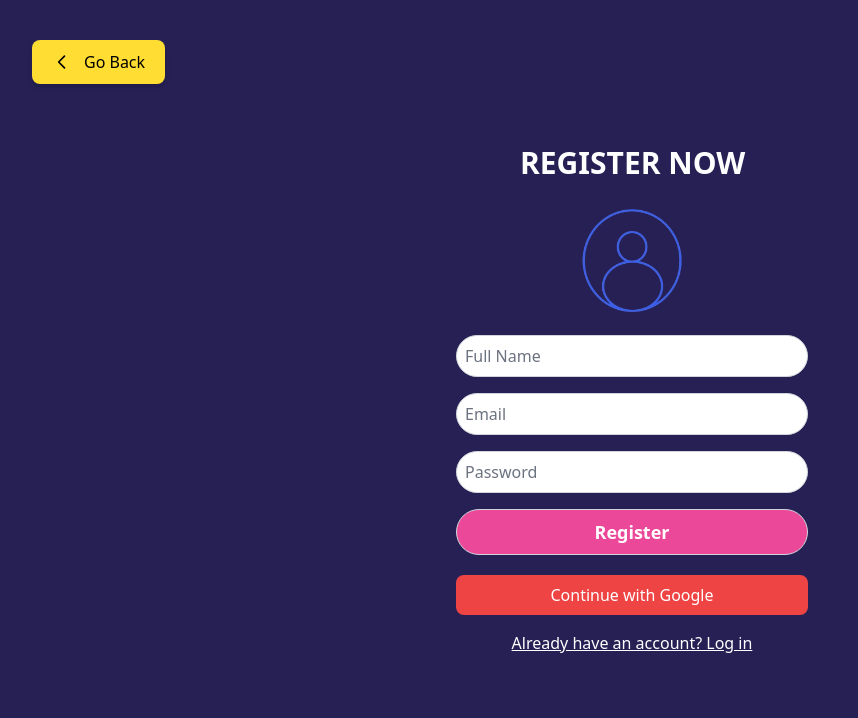
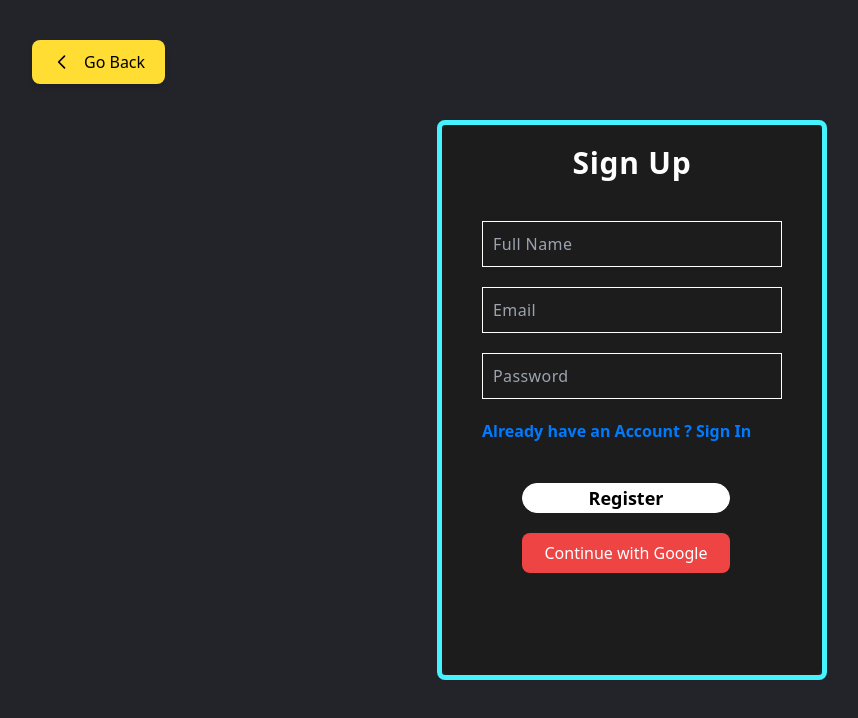
Before and after one commit to AbsarAhmed1999/ecommerce, a Next.js app: page /register in a window 1280 px wide. Shown: the top 718 px of the page, without its empty margins (8-866 px from the left). Built offline with nearby package versions, Linux system fonts and the light colour scheme.

Commit message:
Login and register UI changed . profileDropdown changed.

```diff
--- a/package.json
+++ b/package.json
@@ -27,7 +27,7 @@
     "nodemailer": "^6.9.14",
     "react": "^18",
     "react-dom": "^18",
-    "react-icons": "^5.2.1",
+    "react-icons": "^5.3.0",
     "react-intersection-observer": "^9.13.0",
     "react-redux": "^9.1.2",
     "react-toastify": "^10.0.5",
--- a/src/Components/BackButton/BackButton.tsx
+++ b/src/Components/BackButton/BackButton.tsx
@@ -2,21 +2,17 @@ import React from "react";
 import { useRouter } from "next/navigation"; // Assuming you are using Next.js
 import "./backbutton.css"; // If you have additional custom styles
 
-const BackButton = ({
-  className = "mb-4 absolute top-10 left-10",
-  children = "Back",
-  push = "/",
-}) => {
+const BackButton = ({ children = "Back" }) => {
   const router = useRouter();
 
   const handleClick = () => {
-    router.back();
+    router.push("/");
   };
 
   return (
     <button
       onClick={handleClick}
-      className={`flex items-center px-5 py-2.5 text-black rounded-lg shadow-md hover:opacity-90 transition-opacity duration-300 ${className}`}
+      className={`flex absolute top-10 left-10 items-center px-5 py-2.5 text-black rounded-lg shadow-md hover:opacity-90 transition-opacity duration-300 `}
       aria-label="Go back"
       style={{
         backgroundColor: "rgba(255, 221, 51, 1)",
--- a/src/Components/HeroSection/HeroSection.tsx
+++ b/src/Components/HeroSection/HeroSection.tsx
@@ -33,7 +33,7 @@ export default function HeroSection() {
             variants={variants}
             className="text-3xl sm:text-4xl md:text-5xl lg:text-6xl font-bold mb-6 text-center"
           >
-            Your Best Ecommerce Website
+            Absar Ecommerce Website
           </motion.h1>
 
           <Link href="/login" legacyBehavior>
--- /dev/null
+++ b/src/app/forgot-password/forgot.css
@@ -0,0 +1,35 @@
+.backgroundContainer {
+  display: flex;
+  justify-content: center;
+  align-items: center;
+  min-height: 100vh;
+  background-color: #23242a;
+}
+
+.form-container {
+  position: relative;
+  width: 380px; /* Keep this consistent with other forms */
+  min-height: 420px; /* Match the minimum height with the login form */
+  background-color: #1c1c1c;
+  border-radius: 8px;
+  padding: 2rem; /* Add padding for spacing */
+  box-shadow: 0 4px 20px rgba(0, 0, 0, 0.1); /* Add a slight shadow for depth */
+  z-index: 2;
+}
+
+.form-input {
+  width: 100%; /* Full width */
+  padding: 10px;
+  border: 1px solid white;
+  background: transparent;
+  color: white; /* Make text color white for better readability */
+  transition: background-color 0.3s ease, border 0.3s ease;
+  border-radius: 5px; /* Add some border radius */
+}
+
+.form-input:focus {
+  background: white; /* White background on focus */
+  border: 1px solid #45f3ff; /* Highlight border */
+  color: black; /* Change text color to black */
+  outline: none; /* Remove default outline */
+}
--- a/src/app/login/login.css
+++ b/src/app/login/login.css
@@ -1,3 +1,67 @@
+.backgroundContainer {
+  display: flex;
+  justify-content: center;
+  align-items: center;
+  min-height: 100vh;
+  background-color: #23242a;
+}
+
+.form-container {
+  position: relative;
+  width: 380px;
+  min-height: 550px;
+  background-color: #1c1c1c;
+  border-radius: 8px;
+  /* overflow: hidden; */
+  z-index: 2; /* Ensure the container is above the pseudo-element */
+}
+
+.error-message {
+  color: red;
+}
+
+/* Solid border effect using ::before */
+.form-container::before {
+  content: "";
+  position: absolute;
+  top: -5px; /* Adjust based on desired border width */
+  left: -5px; /* Adjust based on desired border width */
+  width: calc(100% + 10px); /* Adjust based on desired border width */
+  height: calc(100% + 10px); /* Adjust based on desired border width */
+  border-radius: 8px; /* Match the border radius of the form container */
+  border: 5px solid #45f3ff; /* Set the border color and width */
+  z-index: -1; /* Ensure the pseudo-element is behind the form container */
+}
+
+/* Style for the input fields */
+.form-input {
+  border: 1px solid white; /* Thin white border initially */
+  padding: 10px; /* Adjust padding as needed */
+  background: transparent; /* Transparent background initially */
+  color: black; /* Text color */
+  transition: background-color 0.3s ease, border 0.3s ease; /* Smooth transition */
+  box-sizing: border-box; /* Ensure padding and border are included in the width and height */
+}
+
+/* Focus state for the input fields */
+.form-input:focus {
+  background: white; /* White background on focus */
+  border: 1px solid white; /* Maintain or adjust border if needed */
+  color: black; /* Ensure text color is readable against the white background */
+  outline: none; /* Remove default browser outline */
+}
+
+.link {
+  color: #007bff; /* Link color */
+  text-decoration: none; /* Remove underline */
+  font-weight: bold; /* Bold text */
+}
+
+.link:hover {
+  color: #0056b3; /* Darker shade on hover */
+  text-decoration: underline; /* Underline on hover */
+}
+
 /* Custom styling for SweetAlert2 popup */
 .custom-swal-popup {
   background-color: #ffffff; /* White background for clean look */
@@ -47,150 +111,3 @@
   font-size: 1rem; /* Standard font size for content */
   color: #856404; /* Medium dark color for text */
 }
-/* Global styles for the container */
-#container {
-  position: relative;
-  background-color: #262054;
-  min-height: 100vh;
-  display: flex;
-  align-items: center;
-  justify-content: center;
-  overflow: hidden; /* Ensure circles don't overflow */
-}
-
-/* Hide circles on mobile and tablet screens */
-@media (max-width: 1024px) {
-  .circles-container {
-    display: none;
-  }
-}
-
-/* Show circles on larger screens */
-@media (min-width: 1025px) {
-  .circles-container {
-    position: absolute;
-    top: 50%;
-    left: 50%;
-    transform: translate(-50%, -50%);
-    display: flex;
-    flex-direction: column;
-    align-items: center;
-    gap: 20px;
-  }
-
-  .circle {
-    position: absolute;
-    border-radius: 50%;
-  }
-
-  .gradient1 {
-    width: 100px;
-    height: 100px;
-    background: linear-gradient(135deg, #ff7e5f, #feb47b);
-    box-shadow: 0 0 15px rgba(255, 165, 0, 0.6), 0 0 30px rgba(255, 165, 0, 0.4),
-      0 0 60px rgba(255, 165, 0, 0.2);
-  }
-
-  .gradient2 {
-    width: 80px;
-    height: 80px;
-    background: linear-gradient(135deg, #00aaff, #004e92);
-    box-shadow: 0 0 15px rgba(0, 170, 255, 0.6), 0 0 30px rgba(0, 170, 255, 0.4),
-      0 0 60px rgba(0, 170, 255, 0.2);
-  }
-
-  .gradient3 {
-    width: 120px;
-    height: 120px;
-    background: linear-gradient(135deg, #7f00ff, #e100ff);
-  }
-}
-
-/* Line image */
-.line-image {
-  position: absolute;
-  right: 0;
-  bottom: 0;
-}
-
-.line-image img {
-  width: auto;
-  height: 100px;
-}
-
-/* Form container */
-.form-container {
-  position: relative;
-  background-color: #262054;
-  padding: 20px;
-  border-radius: 10px;
-  width: 100%;
-  max-width: 400px;
-  z-index: 1; /* Ensure form is above other elements */
-}
-
-/* Title and logo */
-.login-title {
-  color: white;
-  font-size: 24px;
-  margin-bottom: 10px;
-}
-
-.login-logo {
-  width: 100px;
-  margin: 0 auto;
-  display: block;
-}
-
-/* Form inputs */
-.form-group {
-  margin-bottom: 15px;
-}
-
-.form-input {
-  width: 100%;
-  padding: 10px;
-  border: 1px solid white;
-  border-radius: 5px;
-  color: white;
-  background-color: transparent;
-}
-
-.error-message {
-  color: red;
-  font-size: 14px;
-}
-
-/* Buttons */
-.forgot-password-button {
-  color: white;
-  background: transparent;
-  border: none;
-  cursor: pointer;
-  text-decoration: underline;
-  margin-top: 10px;
-}
-
-.submit-button {
-  width: 100%;
-  padding: 10px;
-  background-color: #ff007f;
-  border: none;
-  color: white;
-  border-radius: 5px;
-  cursor: pointer;
-  font-size: 16px;
-  margin-top: 10px;
-}
-
-.submit-button:hover {
-  background-color: #e60073;
-}
-
-.register-link {
-  color: white;
-  text-decoration: underline;
-  display: block;
-  text-align: center;
-  margin-top: 10px;
-}
--- a/src/app/login/page.tsx
+++ b/src/app/login/page.tsx
@@ -9,9 +9,9 @@ import { setUser } from "../redux/slices/User";
 import * as Yup from "yup";
 import { ErrorMessage, Field, Form, Formik, FormikHelpers } from "formik";
 import Swal from "sweetalert2";
-import "./login.css";
 import BackButton from "@/Components/BackButton/BackButton";
 import { useAuthCheck } from "../Auth/useAuthCheck";
+import "./login.css";
 
 interface LoginFormProps {
   onLogin: (email: string, password: string) => void;
@@ -122,41 +122,26 @@ export default function Login() {
   }
 
   return (
-    <div id="container" className="container">
-      <BackButton className="back-button" push="/">
-        Go Back
-      </BackButton>
-
-      {/* Circles container */}
-      <div className="circles-container">
-        <div className="circle gradient1"></div>
-        <div className="circle gradient2"></div>
-        <div className="circle gradient3"></div>
-      </div>
-
-      {/* Line image */}
-      <div className="line-image">
-        <img src="./line.png" alt="Line Decoration" />
-      </div>
-
-      {/* Form container */}
+    <div className="backgroundContainer h-lvh ">
+      <BackButton>Go Back</BackButton>
       <div className="form-container">
-        <h1 className="login-title">LOGIN</h1>
-        <img src="./login-logo.png" className="login-logo" alt="Login Logo" />
         <Formik
           initialValues={initialValues}
           validationSchema={validationSchema}
           onSubmit={handleSubmit}
         >
           {({ isSubmitting }) => (
-            <Form>
+            <Form className="absolute inset-1 p-12 rounded-lg z-20 flex flex-col">
+              <h2 className="text-white font-bold text-3xl text-center tracking-wide">
+                Sign In
+              </h2>
               <div className="form-group">
                 <Field
                   type="email"
                   id="email"
                   name="email"
                   placeholder="email"
-                  className="form-input"
+                  className="form-input relative w-[300px] mt-10 p-1 bg-transparent outline-none shadow-none text-base text-white tracking-wide transition-all duration-500 "
                 />
                 <ErrorMessage
                   name="email"
@@ -170,7 +155,7 @@ export default function Login() {
                   id="password"
                   name="password"
                   placeholder="password"
-                  className="form-input"
+                  className="form-input relative w-[300px] mt-5 p-1 bg-transparent outline-none text-white text-base  tracking-wide transition-all duration-500 "
                 />
                 <ErrorMessage
                   name="password"
@@ -178,20 +163,28 @@ export default function Login() {
                   className="error-message"
                 />
               </div>
-              <button className="forgot-password-button">
-                <Link href={"/forgot-password"}>
-                  {/* <a> Forgot password ?</a> */}
-                </Link>
-              </button>
-              <button type="submit" className="submit-button">
+              <div className="flex space-x-20 mt-5">
+                <button className="forgot-password-button text-white link">
+                  <Link href="/forgot-password" legacyBehavior>
+                    <a> Forgot password ?</a>
+                  </Link>
+                </button>
+                <button className=" text-white link ">
+                  <Link href="/register" legacyBehavior>
+                    <a className="register-link">Sign up</a>
+                  </Link>
+                </button>
+              </div>
+
+              <button
+                type="submit"
+                className="submit-button mt-5  text-xl bg-white p-1"
+              >
                 {isSubmitting ? "Logging in..." : "Login"}
               </button>
             </Form>
           )}
         </Formik>
-        <Link href="/register" passHref>
-          {/* <a className="register-link">Don't Have Account ? Register Now</a> */}
-        </Link>
       </div>
     </div>
   );
--- a/src/app/register/page.tsx
+++ b/src/app/register/page.tsx
@@ -10,6 +10,7 @@ import BackButton from "@/Components/BackButton/BackButton";
 import { useGoogleLogin } from "@react-oauth/google";
 import { setUser } from "../redux/slices/User";
 import { useDispatch } from "react-redux";
+import "./register.css";
 // import Navbar from "@/Components/Navbar/navbar";
 // Define Yup schema for validation
 const validationSchema = Yup.object().shape({
@@ -133,19 +134,10 @@ const RegistrationForm = () => {
     handleGoogleLogin(); // Call the login function
   };
   return (
-    <div
-      className="min-h-screen flex items-center justify-center"
-      style={{ backgroundColor: "#262054" }}
-    >
-      <BackButton className="mb-4 absolute top-10 left-10">Go Back</BackButton>
+    <div className="backgroundContainer h-lvh ">
+      <BackButton>Go Back</BackButton>
 
-      <div className="absolute right-54 w-96 h-auto p-4 rounded-lg ">
-        <div className="flex flex-col gap-4">
-          <h1 className="text-3xl font-bold mb-1 ml-16 text-white">
-            REGISTER NOW
-          </h1>
-          <img src="./login-logo.png" className="w-32 ml-28" />
-          {/* Registration Form */}
+      <div className="form-container">
         <Formik
           initialValues={intialValue} // Set initial values
           validationSchema={validationSchema}
@@ -153,13 +145,17 @@ const RegistrationForm = () => {
         >
           {({ isSubmitting }) => (
             <Form>
-                <div className="flex flex-col gap-1 mb-4">
+              <h2 className="text-white font-bold text-3xl text-center tracking-wide mt-5">
+                Sign Up
+              </h2>
+              <div className="ml-10">
+                <div className="flex flex-col gap-1">
                   <Field
                     type="text"
                     id="fullName"
                     name="fullName"
                     placeholder="Full Name"
-                    className="p-2 border border-gray-300 rounded-full placeholder-gray-500 text-gray-800 focus:outline-none focus:ring-2 focus:ring-blue-500 transition-all duration-300"
+                    className="form-input relative w-[300px] mt-10 p-1 bg-transparent outline-none shadow-none text-base text-white tracking-wide transition-all duration-500 "
                   />
                   <ErrorMessage
                     name="fullName"
@@ -167,13 +163,13 @@ const RegistrationForm = () => {
                     className="text-red-500 font-bold text-base"
                   />
                 </div>
-                <div className="flex flex-col gap-1 mb-4">
+                <div className="flex flex-col ">
                   <Field
                     type="email"
                     id="email"
                     name="email"
                     placeholder="Email"
-                    className="p-2 border border-gray-300 rounded-full placeholder-gray-500 text-gray-800 focus:outline-none focus:ring-2 focus:ring-blue-500 transition-all duration-300"
+                    className="form-input relative w-[300px] mt-5 p-1 bg-transparent outline-none shadow-none text-base text-white tracking-wide transition-all duration-500 "
                   />
                   <ErrorMessage
                     name="email"
@@ -181,13 +177,13 @@ const RegistrationForm = () => {
                     className="text-red-500 font-bold text-base"
                   />
                 </div>
-                <div className="flex flex-col gap-1 mb-4">
+                <div className="flex flex-col gap-1">
                   <Field
                     type="password"
                     id="password"
                     name="password"
                     placeholder="Password"
-                    className="p-2 border border-gray-300 rounded-full placeholder-gray-500 text-gray-800 focus:outline-none focus:ring-2 focus:ring-blue-500 transition-all duration-300"
+                    className="form-input relative w-[300px] mt-5 p-1 bg-transparent outline-none shadow-none text-base text-white tracking-wide transition-all duration-500 "
                   />
                   <ErrorMessage
                     name="password"
@@ -195,38 +191,37 @@ const RegistrationForm = () => {
                     className="text-red-500 font-bold text-base"
                   />
                 </div>
+              </div>
+              <div className="mt-5">
+                <Link href={"/login"} className="link ml-10">
+                  Already have an Account ? Sign In
+                </Link>
+              </div>
               <button
                 type="submit"
-                  className="w-full  p-2 px-4 bg-pink-500 border border-gray-300 rounded-full text-white font-semibold text-lg hover:bg-pink-400 transition duration-200"
+                className="w-52 ml-20 mt-10  bg-white border border-white rounded-full  font-semibold text-lg hover:bg-gray-400 transition duration-200"
                 disabled={isSubmitting}
               >
                 {isSubmitting ? "Registering..." : "Register"}
+              </button>
+              <button
+                onClick={handleClick}
+                className="w-52 ml-20 bg-red-500 text-white py-2 px-2 rounded-lg hover:bg-red-700 transition duration-200 mt-5"
+              >
+                Continue with Google
               </button>
             </Form>
           )}
         </Formik>
 
-          <div className="mt-1 text-center">
-            <button
-              onClick={handleClick}
-              className="w-full bg-red-500 text-white py-2 px-4 rounded-lg hover:bg-red-700 transition duration-200"
-            >
-              Continue with Google
-            </button>
-          </div>
-
-          <Link href="/login" legacyBehavior>
+        {/* <Link href="/login" legacyBehavior>
             <a className="text-white underline hover:text-blue-700 block text-center">
               Already have an account? Log in
             </a>
-          </Link>
-        </div>
+          </Link> */}
       </div>
     </div>
   );
 };
 
 export default RegistrationForm;
-function dispatch(arg0: any) {
-  throw new Error("Function not implemented.");
-}
--- /dev/null
+++ b/src/app/register/register.css
@@ -0,0 +1,64 @@
+.backgroundContainer {
+  display: flex;
+  justify-content: center;
+  align-items: center;
+  min-height: 100vh;
+  background-color: #23242a;
+}
+
+.form-container {
+  position: relative;
+  width: 380px;
+  min-height: 550px;
+  background-color: #1c1c1c;
+  border-radius: 8px;
+  /* overflow: hidden; */
+  z-index: 2; /* Ensure the container is above the pseudo-element */
+}
+
+.error-message {
+  color: red;
+}
+
+/* Style for the input fields */
+.form-input {
+  border: 1px solid white; /* Thin white border initially */
+  padding: 10px; /* Adjust padding as needed */
+  background: transparent; /* Transparent background initially */
+  color: black; /* Text color */
+  transition: background-color 0.3s ease, border 0.3s ease; /* Smooth transition */
+  box-sizing: border-box; /* Ensure padding and border are included in the width and height */
+}
+
+/* Focus state for the input fields */
+.form-input:focus {
+  background: white; /* White background on focus */
+  border: 1px solid white; /* Maintain or adjust border if needed */
+  color: black; /* Ensure text color is readable against the white background */
+  outline: none; /* Remove default browser outline */
+}
+
+/* styles.css */
+.link {
+  color: #007bff; /* Link color */
+  text-decoration: none; /* Remove underline */
+  font-weight: bold; /* Bold text */
+}
+
+.link:hover {
+  color: #0056b3; /* Darker shade on hover */
+  text-decoration: underline; /* Underline on hover */
+}
+
+/* Solid border effect using ::before */
+.form-container::before {
+  content: "";
+  position: absolute;
+  top: -5px; /* Adjust based on desired border width */
+  left: -5px; /* Adjust based on desired border width */
+  width: calc(100% + 10px); /* Adjust based on desired border width */
+  height: calc(100% + 10px); /* Adjust based on desired border width */
+  border-radius: 8px; /* Match the border radius of the form container */
+  border: 5px solid #45f3ff; /* Set the border color and width */
+  z-index: -1; /* Ensure the pseudo-element is behind the form container */
+}
```
Also changed, not shown: src/app/cart/page.tsx (+13 -15 lines), src/app/dashboard/layout.tsx (+66 -17 lines), src/app/forgot-password/page.tsx (+19 -16 lines), src/app/profile/page.tsx (+35 -9 lines), 1 other file (tests, documents, lock files or other folders). Lines whose indentation alone changed are shown as unchanged.
